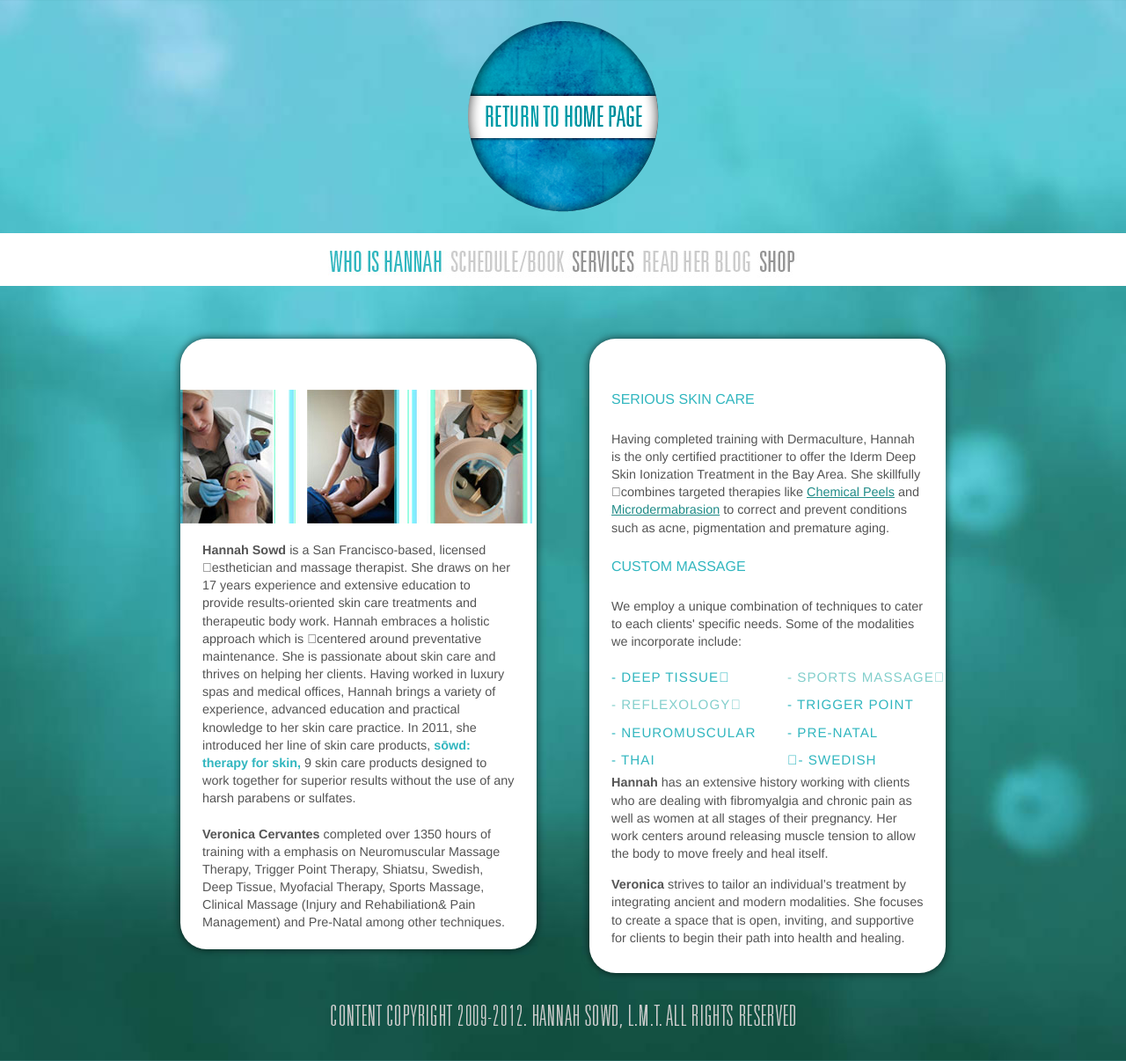
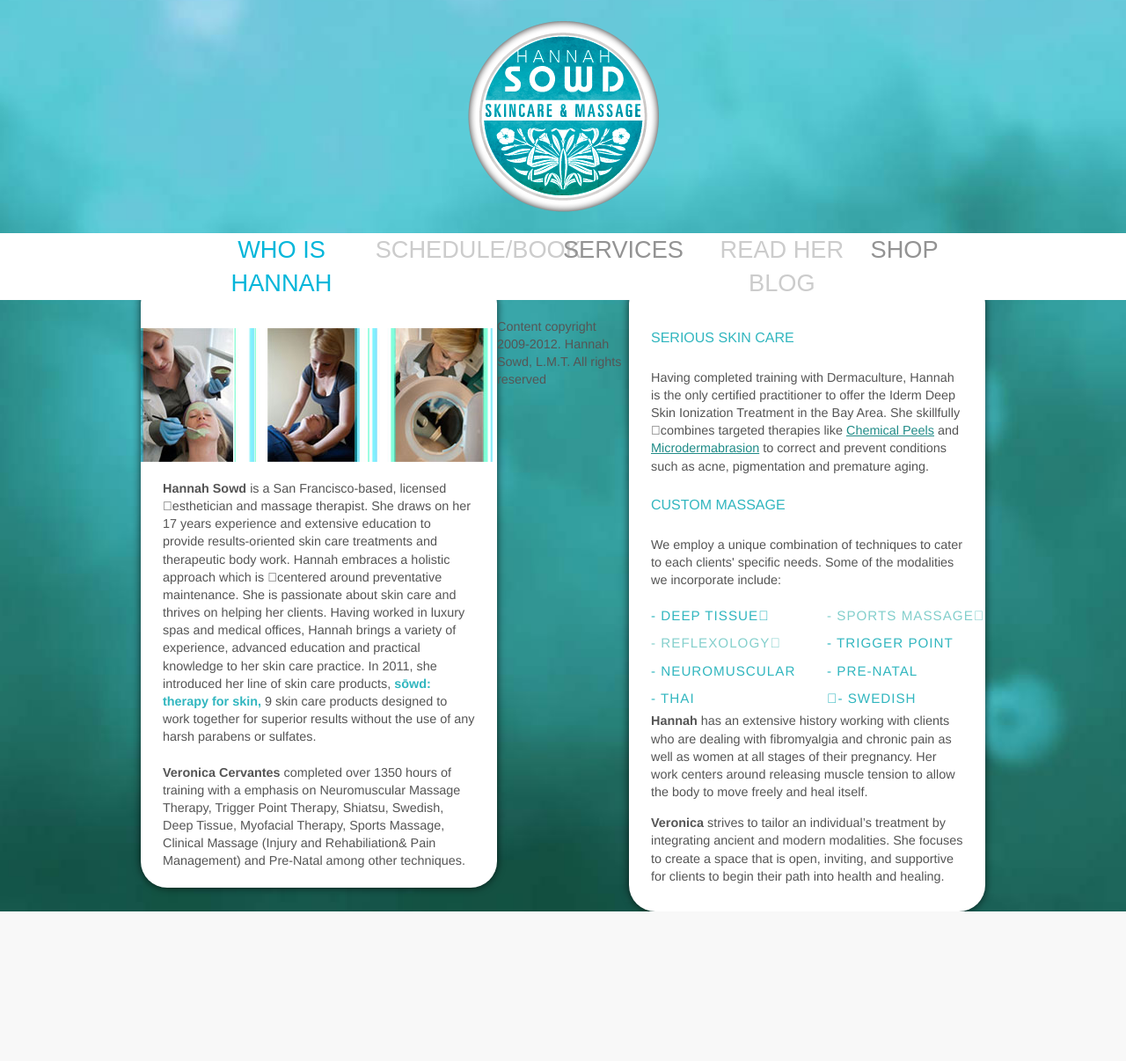
Before and after one commit to midnightschildren/hannah, a PHP site: page /i/about-hannah.php in a window 1280 px wide. Shown: the whole page at 88% size. After the commit the page ends 1036 px from the top, so only its background shows below. Run offline with PHP 8.4, Linux system fonts and the light colour scheme; some libraries are stand-ins or nearby versions.

Commit message:
Front page- responsive, 1/2 of About page

```diff
--- a/about-hannah.php
+++ b/about-hannah.php
@@ -2,18 +2,22 @@
 
 <!-- Navigation, IDs are used to create certain widths of the <a> tag's. Designers choice not to use a font that has not been created into a web font yet. Thus this page being produced with a bunch of back ground images -->
 
-	<nav>
-	<ul>
-	<li><a href="about-hannah.php" id="active-nav-about">WHO IS HANNAH</a></li>
-	<li><a href="http://www.genbook.com/bookings/slot/reservation/30051977?bookingSourceId=1000" target="_blank" id="nav-shedule">SCHEDULE/BOOK</a></li>
-	<li><a href="services.php" id="nav-services">SERVICES</a></li>
-	<li><a href="http://blog.hannahsowd.com" target="_blank" id="nav-blog">READ HER BLOG</a></li>
-	<li><a href="http://shop.hannahsowd.com/" target="_blank" id="nav-shop">SHOP</a></li>
-	</ul>
-	</nav>
+<nav>
+<div class="grid-2 m-grid-1 s-hidden">&nbsp;</div>
+<div class="grid-8 m-grid-10 s-grid-12 s-padded-inner-sides">
+<ul>
+<li class="grid-3"><a href="about-hannah.php" id="active-nav-about">WHO IS HANNAH</a></li>
+<li class="grid-3"><a href="http://www.genbook.com/bookings/slot/reservation/30051977?bookingSourceId=1000" target="_blank" id="nav-shedule">SCHEDULE/BOOK</a></li>
+<li class="grid-2"><a href="services.php" id="nav-services">SERVICES</a></li>
+<li class="grid-3"><a href="http://blog.hannahsowd.com" target="_blank" id="nav-blog">READ HER BLOG</a></li>
+<li class="grid-1"><a href="http://shop.hannahsowd.com/" target="_blank" id="nav-shop">SHOP</a></li>
+</ul>
+</div>
+<div class="grid-2 m-grid-1 s-hidden">&nbsp;</div>
+</nav>
 
 
-<div id="wrap">
+<div id="wraps">
 
 <!-- left Content -->
 
--- a/template/css/grid.css
+++ b/template/css/grid.css
@@ -70,6 +70,10 @@
     box-sizing: content-box;
     float: none;
 }
+
+.logo-padded {
+    padding: 8% 4% 0% 4%;
+}
 .flow-opposite {
     float: right;
 }
@@ -88,7 +92,7 @@
     box-sizing: content-box;
     float: none;
 }
-@media (max-width: 480px) {
+@media (max-width: 540px) {
     .s-grid-all, .s-grid-1, .s-grid-2, .s-grid-3, .s-grid-quarter, .s-grid-4, .s-grid-third, .s-grid-5, .s-grid-6, .s-grid-half, .s-grid-7, .s-grid-8, .s-grid-two-thirds, .s-grid-9, .s-grid-three-quarters, .s-grid-10, .s-grid-11, .s-grid-12, .s-grid-whole {
     margin: 0;
     clear: none;
@@ -98,6 +102,15 @@
     box-sizing: border-box;
     *behavior: url(boxsizing.htc);
 }
+
+nav ul {
+    font-size: 1.1em;
+}
+
+.logo-padded {
+    padding: 8% 2% 0% 2%;
+}
+
 .s-grid-1 {
     width: 8.33333%}
 .s-grid-2 {
@@ -176,7 +189,8 @@
 .s-hidden {
     display: none;
 }
-}@media (min-width: 481px) and (max-width: 800px) {
+}
+@media (min-width: 541px) and (max-width: 800px) {
     .m-grid-all, .m-grid-1, .m-grid-2, .m-grid-3, .m-grid-quarter, .m-grid-4, .m-grid-third, .m-grid-5, .m-grid-6, .m-grid-half, .m-grid-7, .m-grid-8, .m-grid-two-thirds, .m-grid-9, .m-grid-three-quarters, .m-grid-10, .m-grid-11, .m-grid-12, .m-grid-whole {
     margin: 0;
     clear: none;
@@ -186,6 +200,15 @@
     box-sizing: border-box;
     *behavior: url(boxsizing.htc);
 }
+
+nav ul {
+    font-size: 1.5em;
+}
+
+.logo-padded {
+    padding: 8% 3% 0% 3%;
+}
+
 .m-grid-1 {
     width: 8.33333%}
 .m-grid-2 {
@@ -264,7 +287,9 @@
 .m-hidden {
     display: none;
 }
-}@media (min-width: 801px) {
+
+}
+@media (min-width: 801px) {
     .l-grid-all, .l-grid-1, .l-grid-2, .l-grid-3, .l-grid-quarter, .l-grid-4, .l-grid-third, .l-grid-5, .l-grid-6, .l-grid-half, .l-grid-7, .l-grid-8, .l-grid-two-thirds, .l-grid-9, .l-grid-three-quarters, .l-grid-10, .l-grid-11, .l-grid-12, .l-grid-whole {
     margin: 0;
     clear: none;
@@ -353,3 +378,29 @@
     display: none;
 }
 }
+
+@media print,
+  (-o-min-device-pixel-ratio: 5/4),
+  (-webkit-min-device-pixel-ratio: 1.25),
+  (min-resolution: 120dpi) {
+
+.s-hidden {
+    display: none;
+}
+
+.logo-padded {
+    padding: 8% 4% 0% 4%;
+}
+
+.s-padded-inner-sides {
+    padding: 0 1em;
+}
+.s-grid-12, .s-grid-whole {
+    width: 100%}
+
+nav ul {
+    font-size: 2.75em;
+    font-size: 44px;
+}
+
+}
--- a/template/css/style.css
+++ b/template/css/style.css
@@ -24,19 +24,6 @@ table { border-collapse: collapse; border-spacing: 0; }
 td { vertical-align: top; }
 
 .chromeframe { margin: 0.2em 0; background: #ccc; color: black; padding: 0.2em 0; }
-
-
-
-
-
-
-
-
-
-@media only screen and (min-width: 35em) {
-
-
-}
 
 .ir { display: block; border: 0; text-indent: -999em; overflow: hidden; background-color: transparent; background-repeat: no-repeat; text-align: left; direction: ltr; *line-height: 0; }
 .ir br { display: none; }
@@ -68,7 +55,9 @@ td { vertical-align: top; }
 body {
 	font:16px/1.8 "HelveticaNeue-Light", "Helvetica Neue Light", "Helvetica Neue", Helvetica, Arial, "Lucida Grande", sans-serif;
 	font-weight: 300;
+	max-width: 960px;
 	width: 100%;
+	margin: 0 auto;
 	background-image:url('../img/body-bg2.jpg');
 	background-position:center;
 	-webkit-background-size: cover;
@@ -78,7 +67,7 @@ body {
 }
 
 .page-wrap {
-	max-width: 960px;
+	max-width: 870px;
 	margin: 0 auto;
 }
 
@@ -109,7 +98,7 @@ div#wrap {
 header {
 	display:block;
 	width: 100%;
-	height:265px;
+	padding-top: 0em;
 }
 
 header h1 a{
@@ -124,14 +113,16 @@ header h1 a{
 
 header h1 a:hover{background-image: url('../img/return-home.png');}
 
-header h1 a#home-header{
+header h4 a#home-header{
 	display:block;
-	width: 100%;
-	height:265px;
-	background-image: url('../img/logo-home.png');
-	background-repeat:no-repeat;
-	background-position:center;
+
+}
+
+header h4 a#home-caption {
+	display:block;
 	text-indent:-9999px;
+	height: 0;
+
 }
 
 h1 {
@@ -152,8 +143,9 @@ h2 {
 }
 
 .number {
-	font-weight: 700;
+	font-weight: 600;
 	color: #cfcfcf;
+	text-shadow: 1px 1px 1px #999;
 }
 
 .email {
@@ -161,34 +153,55 @@ h2 {
 	font-weight: 300;
 }
 
+.copyr {
+	color: #cccccc;
+}
+
 .responsiveimage {
 	width: 100%;
 	height: auto;
 }
 
-nav {display:block;width:100%; background-color:#fff; padding-top:10px;
+.centerblock {
+	display: inline-block;
+}
+
+nav {display:block;width:100%; background-color:#fff; padding-top:6%;
+}
+
+.inner-pages nav {
+	position: absolute;
+	left: 0;
+	padding-top: 0;
+}
+
+.inner-pages nav ul {
+	max-width: 960px;
+	margin: 0 auto;
 }
 
 nav ul {
-	display:block;
-	margin:10px auto;
-	width: 535px;
-	height:40px;
-	overflow:hidden;
+	font-family: "proxima-nova-alt-ext-cond",sans-serif;
+	font-style: normal;
+	text-transform: uppercase;
+	font-weight: 400;
+	font-size: 1.7em;
+	line-height: 1.4;
+	text-align: center;
 }
 
-nav ul li {display:block;float:left;}
+nav ul li {display:block;float: left;}
 
-nav ul li a {display:block;float:left;background-image:url('../img/sprite.jpg'); background-repeat:no-repeat; text-indent: -9999px; height:40px;}
+nav ul li a {display:block;float: left;}
 
-nav ul li a#nav-about {width:135px;background-position:0px -1px;}
-nav ul li a#nav-shedule {width:135px;background-position:-135px -1px;}
-nav ul li a#nav-services {width:80px;background-position:-270px -1px;}
-nav ul li a#nav-blog {width:130px;background-position:-350px -1px;}
-nav ul li a#nav-shop {width:55px;background-position:-480px -1px;}
+nav ul li a#nav-about {color:#939393;float: left;}
+nav ul li a#nav-shedule {color:#cccccc;}
+nav ul li a#nav-services {color:#939393;}
+nav ul li a#nav-blog {color:#cccccc;}
+nav ul li a#nav-shop {color:#939393;float: right; }
 
-nav ul li a#active-nav-about {width:135px;background-position:0px -44px;}
-nav ul li a#active-nav-services {width:80px;background-position:-270px -44px;}
+nav ul li a#active-nav-about {color: #04b6da;}
+nav ul li a#active-nav-services {color: #04b6da;}
 
 span.divider{
 	display:block;
@@ -363,22 +376,10 @@ ul#payment li {
 
 footer {
 	display:block;
-	float:left;
-	width:100%;
-	height:100px;
+	padding-top: 10%;
+	padding-bottom: 10%;
 }
 
-footer p {
-	display:block;
-	margin:0 auto;
-	width: 535px;
-	height:50px;
-	background-image:url('../img/copyright.png');
-	background-repeat:no-repeat;
-	background-position:center;
-	text-indent: -9999px;
-	padding-bottom:50px;
-}
 
 a.product-link {
 	color: #1f8b87;
@@ -416,5 +417,5 @@ span.light-grey {color:#959595;}
 }
 .slabtextdone .slabtext{
 	display:block;
-	line-height:0.9;
+	line-height:1;
 }
--- a/template/header.php
+++ b/template/header.php
@@ -15,13 +15,16 @@
 <link rel="shortcut icon" href="favicon.ico">
 
 <link rel="stylesheet" href="template/css/style.css">
+<link rel="stylesheet" href="template/css/grid.css">
 
 <link rel="apple-touch-icon-precomposed.png" href="../apple-touch-icon-precomposed.png">
 
 <script src="template/js/libs/modernizr-2.5.3.min.js"></script>
+<script type="text/javascript" src="//use.typekit.net/tlm7ich.js"></script>
+<script type="text/javascript">try{Typekit.load();}catch(e){}</script>
 
 </head>
-<body>
+<body class="inner-pages">
   <!--[if lt IE 7]><p class=chromeframe>Your browser is <em>ancient!</em> <a href="http://browsehappy.com/">Upgrade to a different browser</a> or <a href="http://www.google.com/chromeframe/?redirect=true">install Google Chrome Frame</a> to experience this site.</p><![endif]-->
 
 <header>
```
Also changed, not shown: index.php (+31 -20 lines), template/nav.php (+9 -5 lines), img/logo-homeb.png (added).
